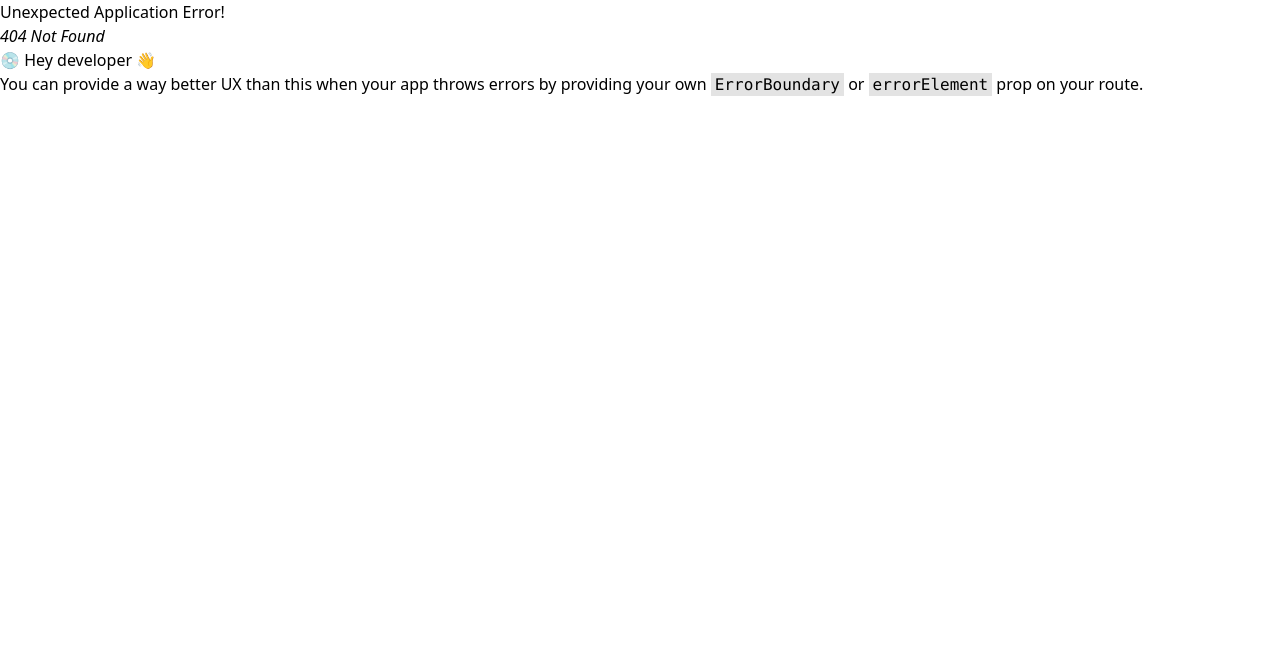
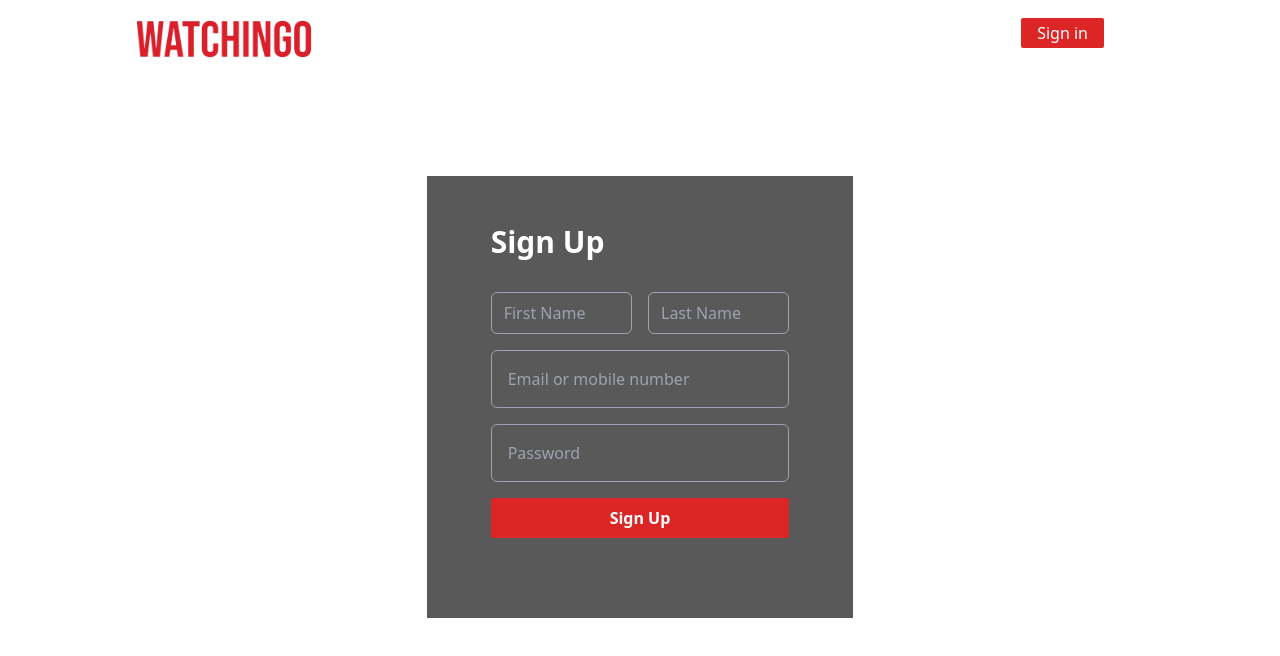
Before and after one commit to aryantewari1/Watchingo, a React (Create React App) app: page /signup in a window 1280 px wide. Before the commit this address had no page. Shown: the top 656 px of the page. Built offline with nearby package versions, Linux system fonts and the light colour scheme.

Commit message:
created signIn signUp auth

```diff
--- a/public/index.html
+++ b/public/index.html
@@ -1,14 +1,11 @@
 <!DOCTYPE html>
 <html lang="en">
+
 <head>
   <meta charset="utf-8" />
-    <link rel="icon" href="%PUBLIC_URL%/favicon.ico" />
   <meta name="viewport" content="width=device-width, initial-scale=1" />
   <meta name="theme-color" content="#000000" />
-    <meta
-      name="description"
-      content="Web site created using create-react-app"
-    />
+  <meta name="description" content="Web site created using create-react-app" />
   <link rel="apple-touch-icon" href="%PUBLIC_URL%/logo192.png" />
   <!--
       manifest.json provides metadata used when your web app is installed on a
@@ -24,8 +21,9 @@
       work correctly both with client-side routing and a non-root public URL.
       Learn how to configure a non-root public URL by running `npm run build`.
     -->
-    <title>React App</title>
+  <title>Watchingo</title>
 </head>
+
 <body>
   <noscript>You need to enable JavaScript to run this app.</noscript>
   <div id="root"></div>
@@ -40,4 +38,5 @@
       To create a production bundle, use `npm run build` or `yarn build`.
     -->
 </body>
+
 </html>
--- a/src/App.js
+++ b/src/App.js
@@ -1,6 +1,7 @@
 import { createBrowserRouter, RouterProvider } from "react-router-dom";
 import Login from "./components/Login/Login";
 import Landing from "./components/Landing/Landing";
+import SignUp from "./components/SignUp";
 
 const appRouter = createBrowserRouter([
   {
@@ -10,6 +11,10 @@ const appRouter = createBrowserRouter([
   {
     path: "/login",
     element: <Login />,
+  },
+  {
+    path: "/signup",
+    element: <SignUp />,
   },
 ]);
 function App() {
--- a/src/components/Landing/LandingBody.js
+++ b/src/components/Landing/LandingBody.js
@@ -1,4 +1,5 @@
 import { LANDINGIMG_URL } from "../../constants/constants";
+import { Link } from "react-router-dom";
 const LandingBody = () => {
   return (
     <main className="relative">
@@ -25,10 +26,25 @@ const LandingBody = () => {
                 bg-gradient-to-b from-black
                 "
       ></div>
-      <div>
-        <div></div>
-        <div></div>
-        <div></div>
+      <div className="absolute z-50 w-2/5 top-1/3 left-0 right-0 mx-auto">
+        <div>
+          <p className="text-white text-6xl w-full text-center leading-normal font-extrabold ">
+            Unlimited movies, TV shows and more
+          </p>
+        </div>
+        <div className="mb-4">
+          <p className="text-white w-full text-center p-3 font-bold text-xl">
+            Starts at ₹149. Cancel anytime.
+          </p>
+        </div>
+        <div className="text-center w-full">
+          <Link
+            to="/signup"
+            className="px-6 py-2 text-white text-3xl bg-red-600 font-bold rounded-sm"
+          >
+            Get Started.
+          </Link>
+        </div>
       </div>
     </main>
   );
--- a/src/components/Login/LoginBody.js
+++ b/src/components/Login/LoginBody.js
@@ -2,6 +2,8 @@ import { useRef, useState } from "react";
 import { LOGINIMG_URL } from "../../constants/constants";
 import { Link } from "react-router-dom";
 import { checkValidData } from "../../utils/validate";
+import { auth } from "../../utils/firebase";
+import { signInWithEmailAndPassword } from "firebase/auth";
 const LoginBody = () => {
   const [showLearnMore, setShowLearnMore] = useState(false);
   const emailRef = useRef(null);
@@ -13,6 +15,23 @@ const LoginBody = () => {
       passwordRef.current.value
     );
     setErrorMessage(valid);
+    if (valid) return;
+    signInWithEmailAndPassword(
+      auth,
+      emailRef.current.value,
+      passwordRef.current.value
+    )
+      .then((userCredential) => {
+        // Signed in
+        const user = userCredential.user;
+        console.log(user);
+        // ...
+      })
+      .catch((error) => {
+        const errorCode = error.code;
+        const errorMessage = error.message;
+        setErrorMessage("Invalid credentails");
+      });
   }
 
   function handleLearnMore() {
@@ -27,7 +46,7 @@ const LoginBody = () => {
       />
       <div className="absolute w-full h-full top-0 left-0 bg-black opacity-60"></div>
       <div className="absolute top-0 right-0 left-0 mt-28  bg-black bg-opacity-65 w-4/12 h-full mx-auto px-16 py-12">
-        <form className="w-11/12">
+        <form className="w-full" onSubmit={(e) => e.preventDefault()}>
           <div className="mb-8">
             <header className="text-white text-3xl font-bold">Sign In</header>
           </div>
@@ -38,7 +57,6 @@ const LoginBody = () => {
                 placeholder="Email or mobile number"
                 className="w-full pl-4 py-4 bg-inherit border-solid border-gray-400 border-[1px] rounded-md text-white"
                 ref={emailRef}
-                onBlur={isValid}
               />
             </div>
             <div className="mb-2">
@@ -47,7 +65,6 @@ const LoginBody = () => {
                 placeholder="Password"
                 ref={passwordRef}
                 className="w-full pl-4 py-4 bg-inherit border-solid border-gray-400 border-[1px] rounded-md text-white "
-                onBlur={isValid}
               />
             </div>
             <div className="w-full">
@@ -59,12 +76,15 @@ const LoginBody = () => {
             </div>
           </div>
           <div className="mb-4 mt-4">
-            <button className="text-white w-full bg-red-600 py-2 font-semibold rounded-sm mb-3">
+            <button
+              className="text-white w-full bg-red-600 py-2 font-semibold rounded-sm mb-3"
+              onClick={isValid}
+            >
               Sign In
             </button>
             <p className="p-2 text-center text-gray-300 mb-3">OR</p>
             <Link
-              to="/"
+              to="/signup"
               className="w-full inline-block text-center text-white  bg-red-600 py-2 font-semibold rounded-sm mb-4 "
             >
               {" "}
--- /dev/null
+++ b/src/components/SignUp.js
@@ -0,0 +1,110 @@
+import logo from ".././images/logo.png";
+import { Link } from "react-router-dom";
+import { useRef } from "react";
+import { checkValidData } from "../utils/validate";
+import { useState } from "react";
+import { auth } from "../utils/firebase";
+import { createUserWithEmailAndPassword } from "firebase/auth";
+const SignUp = () => {
+  const emailRef = useRef(null);
+  const passwordRef = useRef(null);
+  const [errorMessage, setErrorMessage] = useState(null);
+  function isValid() {
+    const valid = checkValidData(
+      emailRef.current.value,
+      passwordRef.current.value
+    );
+    setErrorMessage(valid);
+    if (valid) return;
+    createUserWithEmailAndPassword(
+      auth,
+      emailRef.current.value,
+      passwordRef.current.value
+    )
+      .then((userCredential) => {
+        // Signed up
+        const user = userCredential.user;
+        // ...
+        console.log(user);
+      })
+      .catch((error) => {
+        const errorCode = error.code;
+        const errorMessage = error.message;
+        // ..
+        setErrorMessage(error.message);
+      });
+  }
+  return (
+    <>
+      <header className="flex justify-between items-center">
+        <div>
+          <img src={logo} className="w-80 pl-32 pt-3" />
+        </div>
+        <div>
+          <Link
+            to="/login"
+            className="mr-44 bg-red-600 px-4 py-1 text-white rounded-sm font-medium "
+          >
+            Sign in
+          </Link>
+        </div>
+      </header>
+      <main>
+        <div className="absolute top-0 right-0 left-0 mt-44 bg-black bg-opacity-65 w-4/12  mx-auto px-16 py-12">
+          <form className="w-full" onSubmit={(e) => e.preventDefault()}>
+            <div className="mb-8">
+              <header className="text-white text-3xl font-bold">Sign Up</header>
+            </div>
+            <div>
+              <div className="mb-4 flex justify-between">
+                <input
+                  type="text"
+                  placeholder="First Name"
+                  className="py-2 pl-3 w-1/2 mr-4 bg-inherit border-solid border-gray-400 border-[1px] rounded-md text-white"
+                />
+                <input
+                  type="text"
+                  placeholder="Last Name"
+                  className="py-2 pl-3 w-1/2 bg-inherit border-solid border-gray-400 border-[1px] rounded-md text-white"
+                />
+              </div>
+              <div className="mb-4 ">
+                <input
+                  type="text"
+                  placeholder="Email or mobile number"
+                  className="w-full pl-4 py-4 bg-inherit border-solid border-gray-400 border-[1px] rounded-md text-white"
+                  ref={emailRef}
+                />
+              </div>
+              <div className="mb-4">
+                <input
+                  type="password"
+                  placeholder="Password"
+                  ref={passwordRef}
+                  className="w-full pl-4 py-4 bg-inherit border-solid border-gray-400 border-[1px] rounded-md text-white "
+                />
+              </div>
+              <div className="w-full">
+                {errorMessage && (
+                  <p className="text-red-600 text-sm font-semibold mb-4">
+                    {errorMessage}
+                  </p>
+                )}
+              </div>
+            </div>
+            <div className="mb-4 mt-4">
+              <button
+                className="w-full inline-block text-center text-white  bg-red-600 py-2 font-semibold rounded-sm mb-4 "
+                onClick={isValid}
+              >
+                Sign Up
+              </button>
+            </div>
+          </form>
+        </div>
+      </main>
+    </>
+  );
+};
+
+export default SignUp;
--- a/src/utils/firebase.js
+++ b/src/utils/firebase.js
@@ -1,6 +1,7 @@
 // Import the functions you need from the SDKs you need
 import { initializeApp } from "firebase/app";
 import { getAnalytics } from "firebase/analytics";
+import { getAuth } from "firebase/auth";
 // TODO: Add SDKs for Firebase products that you want to use
 // https://firebase.google.com/docs/web/setup#available-libraries
 
@@ -19,3 +20,4 @@ const firebaseConfig = {
 // Initialize Firebase
 const app = initializeApp(firebaseConfig);
 const analytics = getAnalytics(app);
+export const auth = getAuth();
```
Also changed, not shown: 1 other file (tests, documents, lock files or other folders). Lines whose indentation alone changed are shown as unchanged.
